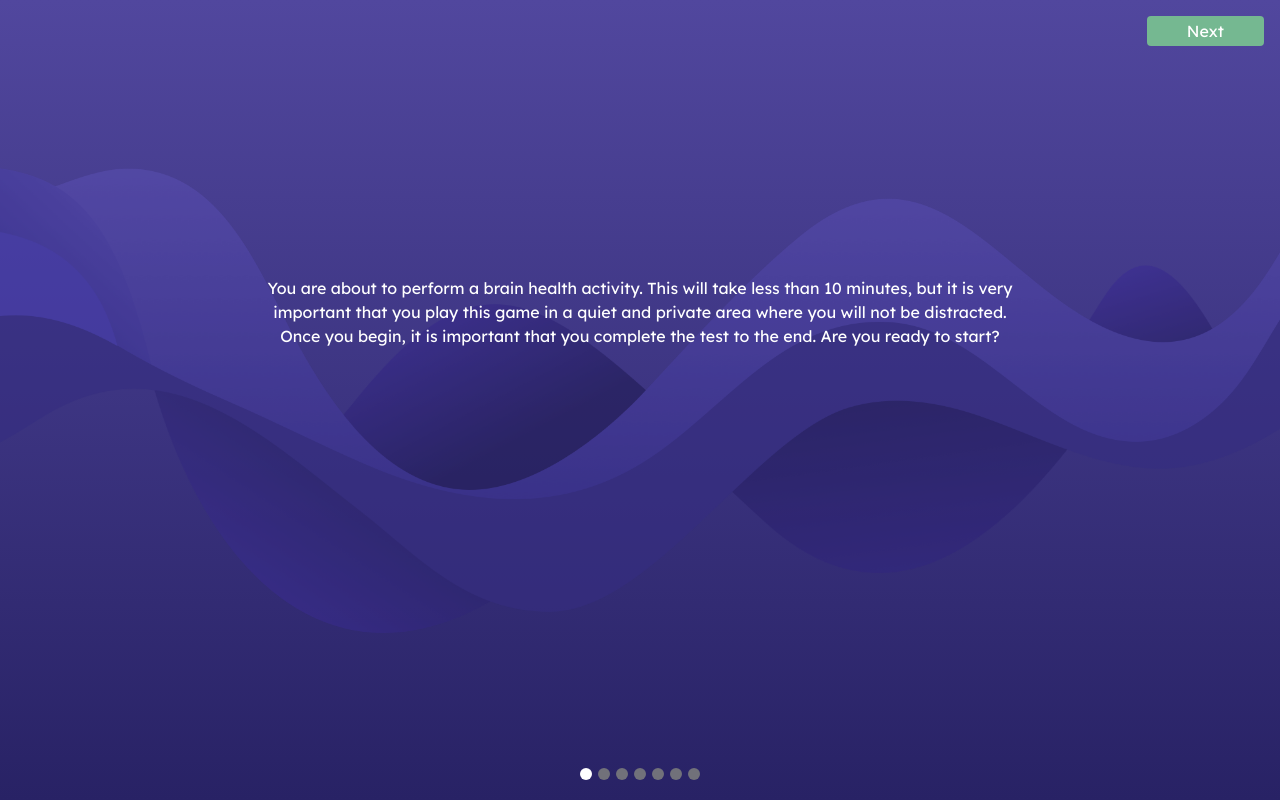
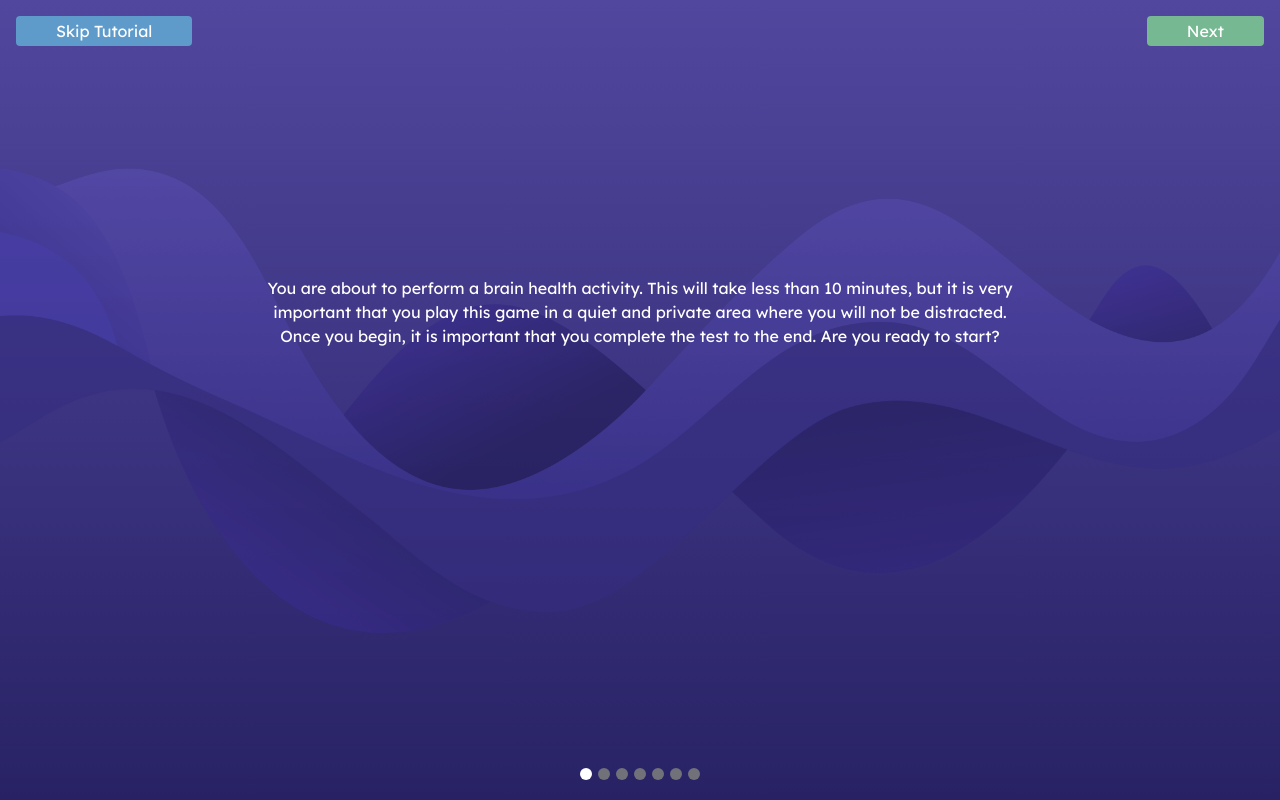
Before and after one commit to juliakroger/neuro-app, a React (Vite) app: page / in a window 1280 px wide. Built offline with nearby package versions, Linux system fonts and the light colour scheme.

Commit message:
feat: addition of skip tutorial button

```diff
--- a/src/components/Game/InstructionButtons.tsx
+++ b/src/components/Game/InstructionButtons.tsx
@@ -24,7 +24,13 @@ const InstructionButtons = ({
           Back
         </Button>
       </div>
-    ) : null}
+    ) : (
+      <div className="fixed left-4 top-4">
+        <Button buttonColor="blue" onClick={startGame}>
+          Skip Tutorial
+        </Button>
+      </div>
+    )}
 
     <div className="fixed right-4 top-4">
       {step >= stepsLength - 1 ? (
```
